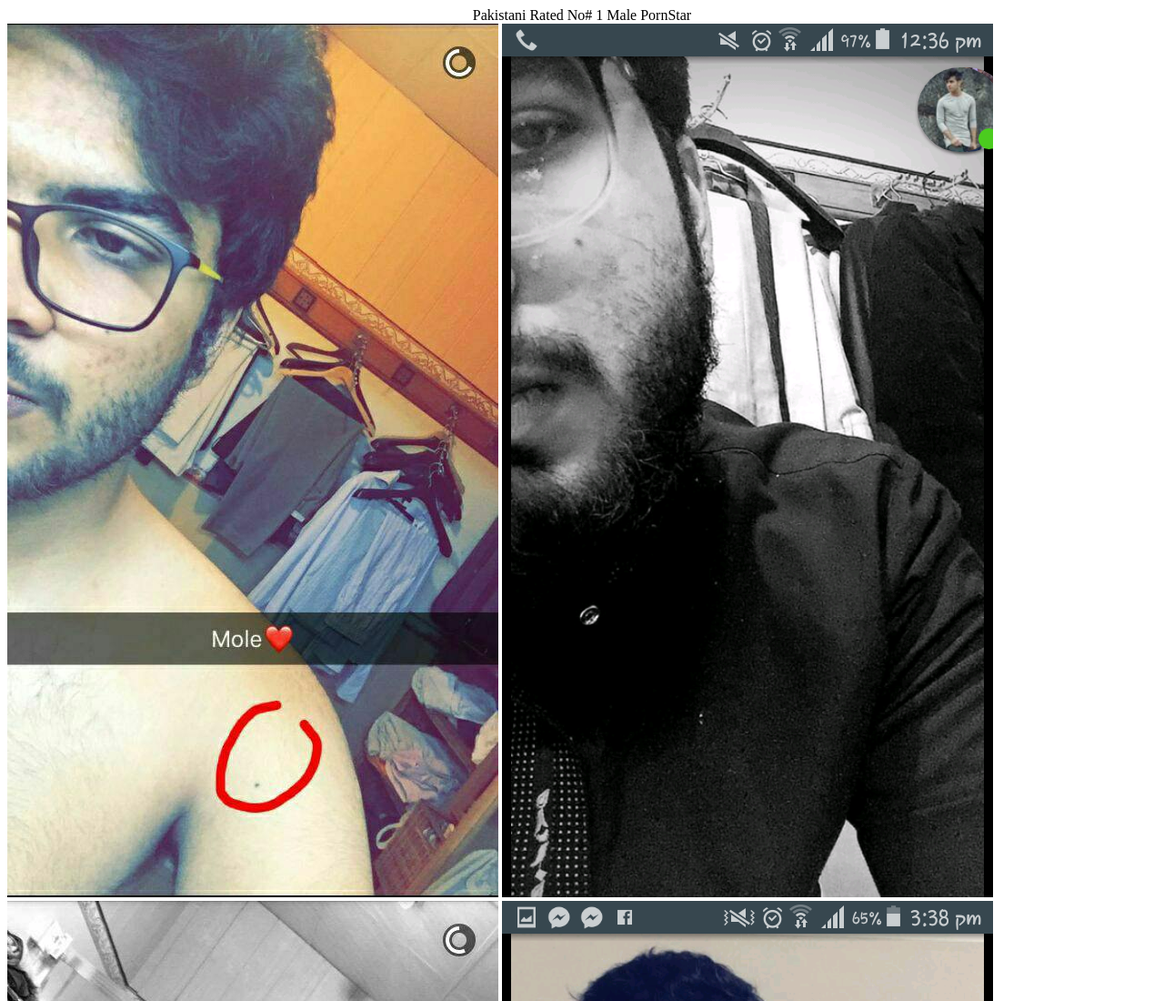
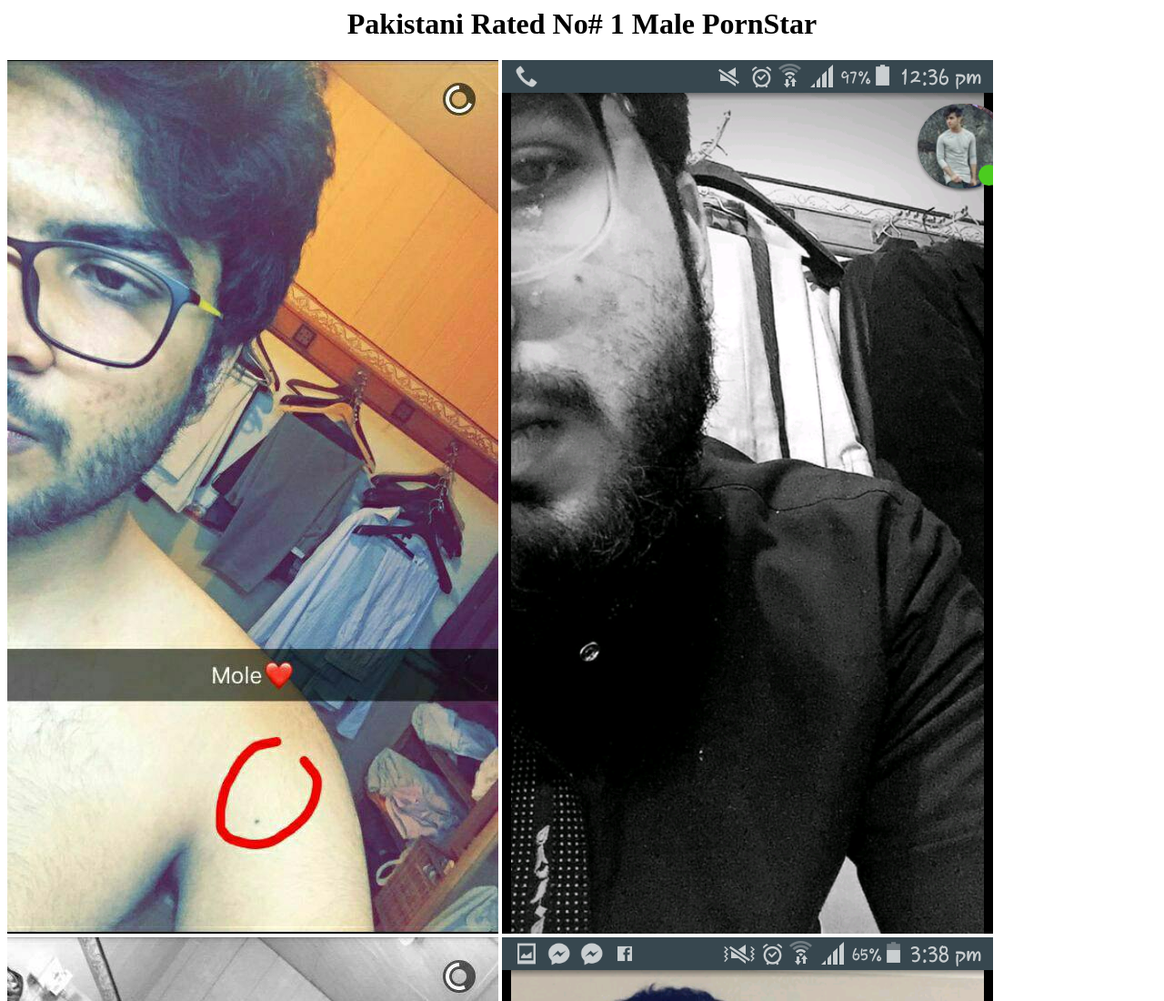
Before and after one commit to anmolzafar/anmolzafar.github.io, a plain HTML site: page pics/index.html in a window 1280 px wide. Shown: the top 1100 px of the page at 91% size. Drawn offline with Linux system fonts and the light colour scheme.

Commit message:
Update index.html

```diff
--- a/pics/index.html
+++ b/pics/index.html
@@ -1,4 +1,4 @@
-<center>Pakistani Rated No# 1 Male PornStar</center>
+<center><h1>Pakistani Rated No# 1 Male PornStar</h1></center>
 
 <img src="https://raw.githubusercontent.com/anmolzafar/anmolzafar.github.io/master/pics/saad%20(1).jpg">
 <img src="https://raw.githubusercontent.com/anmolzafar/anmolzafar.github.io/master/pics/saad%20(1).png">
```
